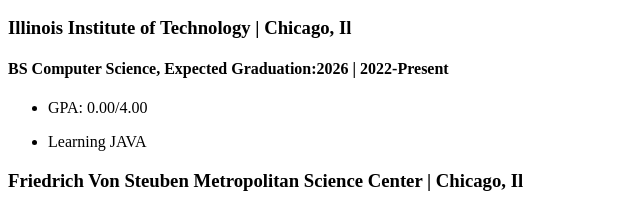
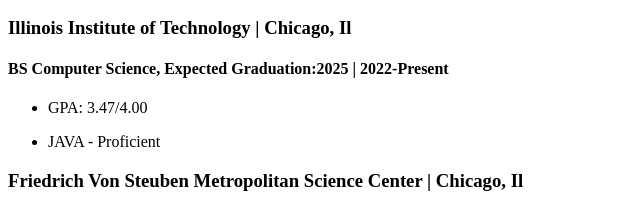
Before and after one commit to fkpanni/fkpanni.github.io, a plain HTML site: page index.html in a window 1280 px wide. Shown: the part 148-358 px from the top of the page, 0-640 px from the left. Drawn offline with Linux system fonts and the light colour scheme.

Commit message:
Update index.html

```diff
--- a/index.html
+++ b/index.html
@@ -14,9 +14,9 @@
 
 
     <h3> Illinois Institute of Technology | Chicago, Il</h3>
-    <h4> BS Computer Science, Expected Graduation:2026 | 2022-Present</h4>
-       <p> <ul>  <li>GPA: 0.00/4.00</li> </ul>
-        <ul>  <li>Learning JAVA</li> </ul></p>
+    <h4> BS Computer Science, Expected Graduation:2025 | 2022-Present</h4>
+       <p> <ul>  <li>GPA: 3.47/4.00</li> </ul>
+        <ul>  <li>JAVA - Proficient</li> </ul></p>
 
 
     <h3> Friedrich Von Steuben Metropolitan Science Center | Chicago, Il</h3>
```
